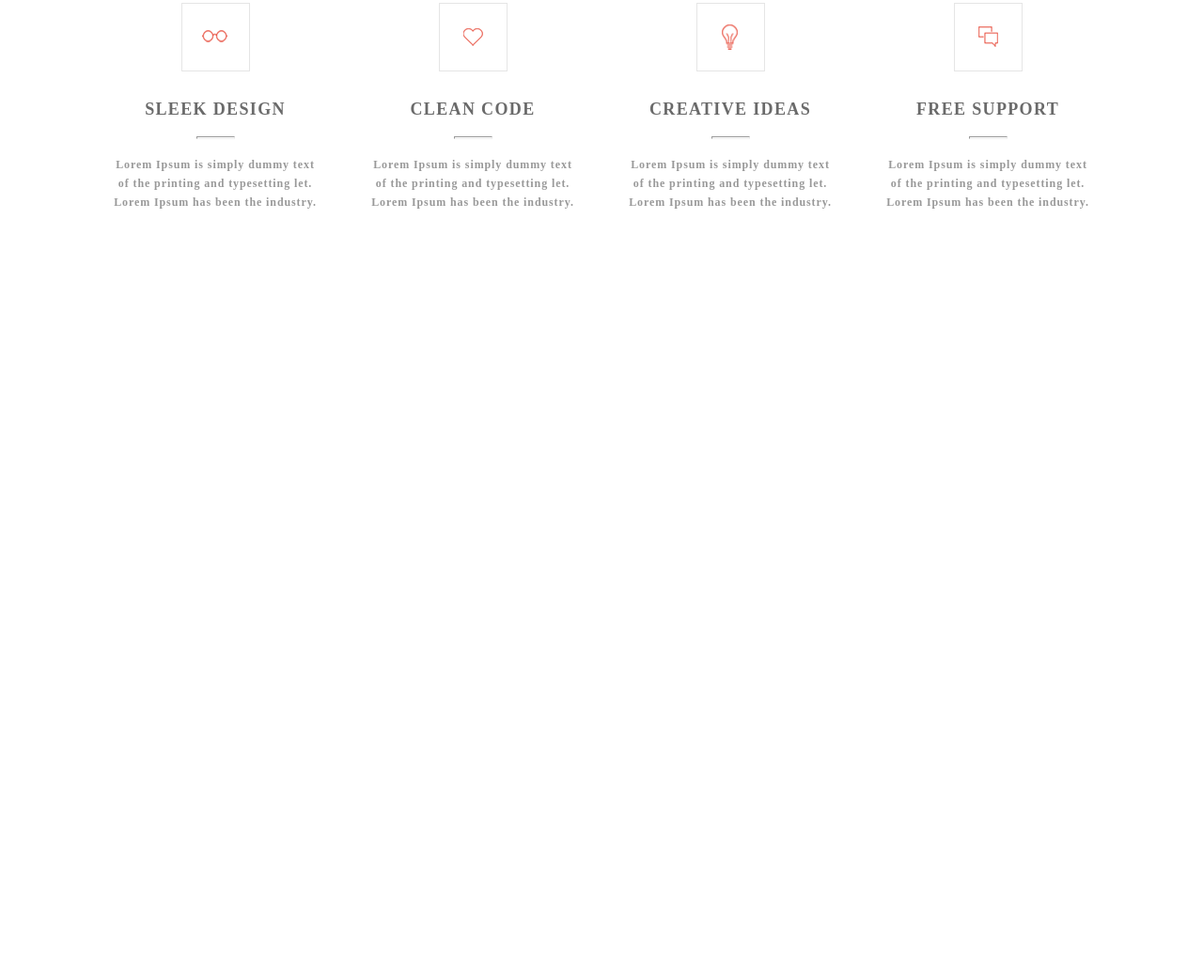
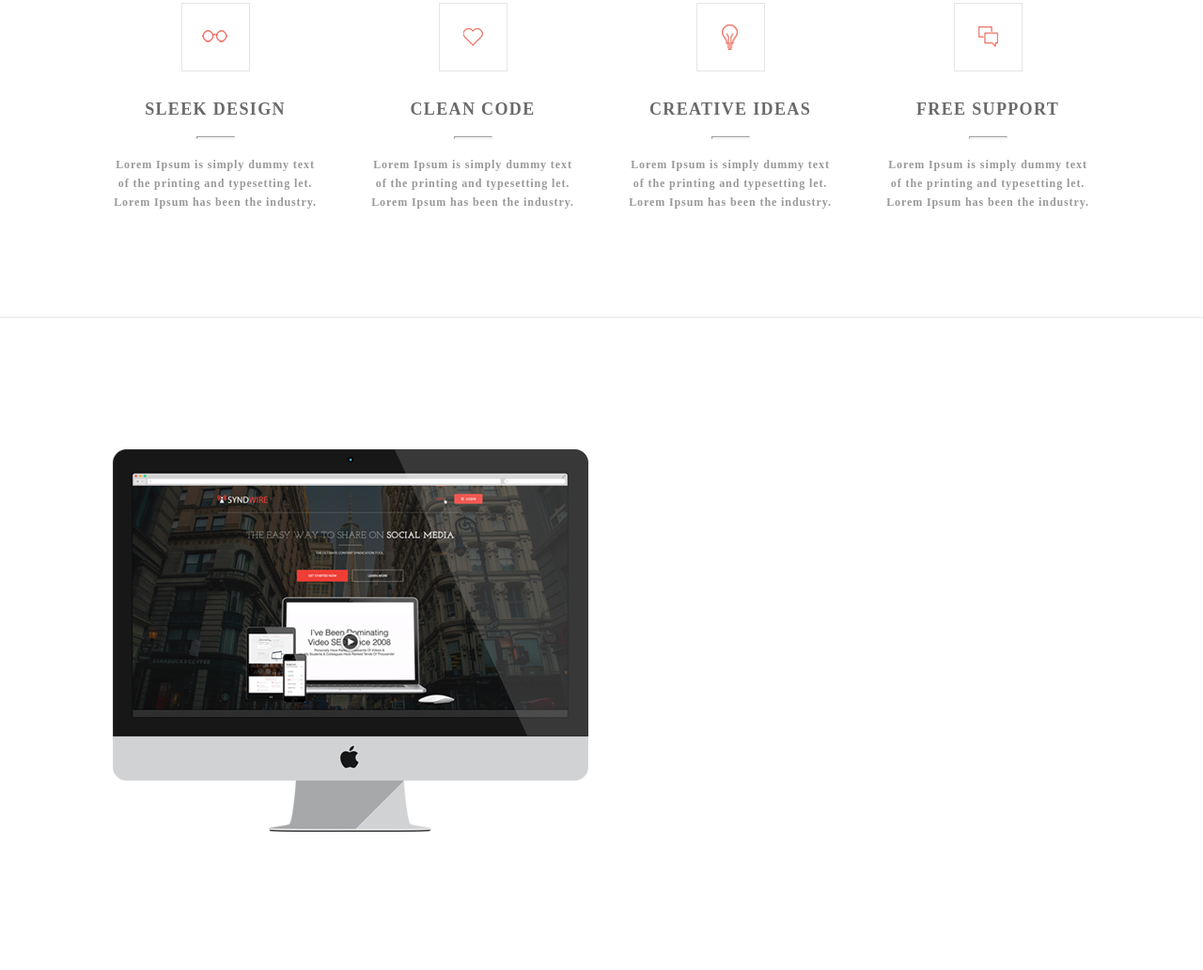
Before and after one commit to pilotocheg/bino, a plain HTML site: page index.html in a window 1280 px wide. Shown: the part 1176-2208 px from the top of the page at 94% size. Before the commit the page ends 1513 px from the top, so only its background shows below. Drawn offline with nearby package versions, Linux system fonts and the light colour scheme.

Commit message:
block 3 started and add monitor.png

```diff
--- a/index.html
+++ b/index.html
@@ -79,5 +79,10 @@
 			</div>
 		</div>
 	</section>
+	<section class="section_3">
+		<div class="m_width">
+			<img src="./img/monitor.png">
+		</div>
+	</section>
 </body>
 </html>
--- a/styles.css
+++ b/styles.css
@@ -211,6 +211,8 @@ BLOCK 2
 
 .section_2 {
 	padding: 124px 120px 100px;
+	min-height: 433px;
+	border-bottom: 1px solid #e6e7eb;
 }
 
 .section_2_content {
@@ -274,3 +276,12 @@ BLOCK 2
 	height: 3px;
 	color: #6a6a6a;
 }
+
+/*================================================
+БЛОК 3
+================================================*/
+
+.section_3 {
+	min-height: 694px;
+	padding: 140px 120px;
+}
```
Also changed, not shown: img/monitor.png (added).
